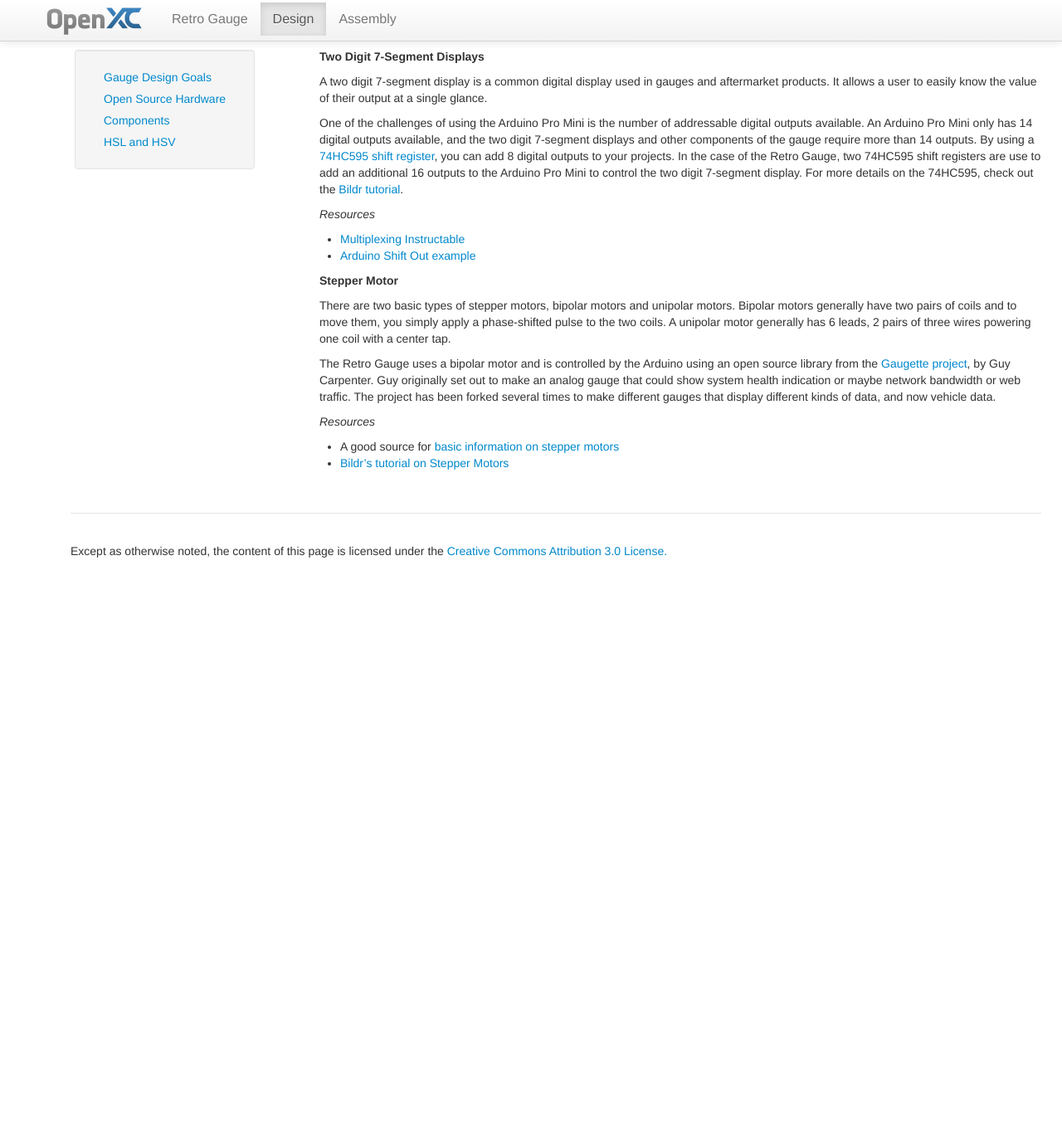
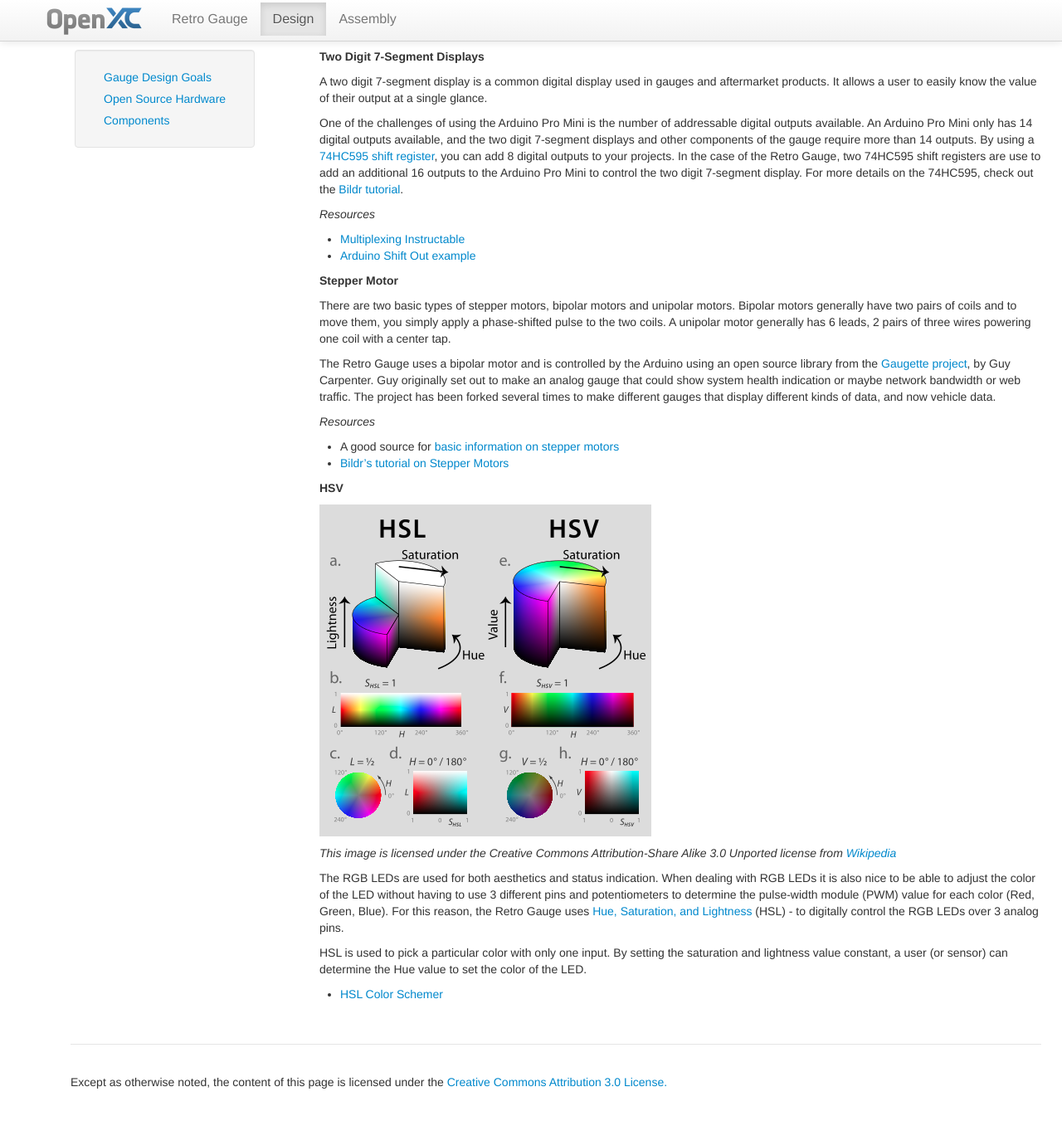
Before and after one commit to openxc-retro-gauge/retro-gauge-lab, a Jekyll site: the page built from design/components.mkd, in a window 1280 px wide and 1400 px high, scrolled down 1421 px. Shown: the top 1351 px of the window at 83% size. Built offline with Jekyll 4.4.1, drawn with Linux system fonts in a browser that asks for light colours; nearby versions of some CDN libraries; Markdown is read by kramdown in place of the engine named in the settings; before the commit the page ends 2181 px from its top, so only the background shows below that.

```diff
--- a/_layouts/design.html
+++ b/_layouts/design.html
@@ -11,7 +11,6 @@ layout: default
         <li><a href="/design/index.html">Gauge Design Goals</a></li>
         <li><a href="/design/oshw.html">Open Source Hardware</a></li>
         <li><a href="/design/components.html">Components</a></li>
-        <li><a href="/design/hsl.html">HSL and HSV</a></li>
       </ul>
     </div>
   </div>
--- a/design/components.mkd
+++ b/design/components.mkd
@@ -91,3 +91,24 @@ vehicle data.
 
 * A good source for [basic information on stepper motors](http://www.solarbotics.net/library/pieces/parts_mech_steppers.html)
 * [Bildr’s tutorial on Stepper Motors](http://bildr.org/2011/06/easydriver/)
+
+**HSV**
+
+![HSL and HSV](/images/hsl-hsv.png)
+
+*This image is licensed under the Creative Commons Attribution-Share Alike 3.0
+Unported license from [Wikipedia](http://en.wikipedia.org/wiki/HSL_and_HSV)*
+
+The RGB LEDs are used for both aesthetics and status indication. When dealing
+with RGB LEDs it is also nice to be able to adjust the color of the LED without
+having to use 3 different pins and potentiometers to determine the pulse-width
+module (PWM) value for each color (Red, Green, Blue). For this reason, the Retro
+Gauge uses [Hue, Saturation, and
+Lightness](http://en.wikipedia.org/wiki/HSL_and_HSV) (HSL) - to digitally
+control the RGB LEDs over 3 analog pins.
+
+HSL is used to pick a particular color with only one input. By setting the
+saturation and lightness value constant, a user (or sensor) can determine the
+Hue value to set the color of the LED.
+
+* [HSL Color Schemer](http://www.workwithcolor.com/hsl-color-schemer-01.htm)
--- a/design/index.mkd
+++ b/design/index.mkd
@@ -1,6 +1,6 @@
 ---
 layout: design
-title: Retro Gauge Design Goals
+title: Design Goals - Retro Gauge
 ---
 
 ![Retro Gauge](/images/retro-gauge.jpg)
@@ -16,7 +16,7 @@ that it would fit in existing gauge mounts.
 
 With the OpenXC Retro Gauge, you can display a variety of signals that are
 available to you using the [OpenXC Android
-Library](http://openxcplatform.com/android/index.html). Whether you want to
+Library](https://github.com/openxc/openxc-android). Whether you want to
 display vehicle speed, engine torque, steering wheel angle, or your MPG, it is
 all available by changing the settings in an Android app.
 
--- a/index.mkd
+++ b/index.mkd
@@ -10,7 +10,7 @@ be applied to the [OpenXC platform](http://openxcplatform.com) and vehicle
 modifications. It would be impossible to cover all of the necessary information
 to design and implement every idea each of you might have. Instead, the goal of
 this lab is to introduce you to open source hardware design and to provide a
-foundation so that you can create your own idea.
+foundation so that you can create your own idea. If this is your first OpenXC project, please refer to the [OpenXC setup page](http://openxcplatform.com/getting-started/index.html).
 
 In this lab we will cover the following main topics:
 
```
Also changed, not shown: _layouts/assembly.mkd (+4 -4 lines), assembly.mkd (+8 -9 lines), index.html (added, +23 -0 lines).
